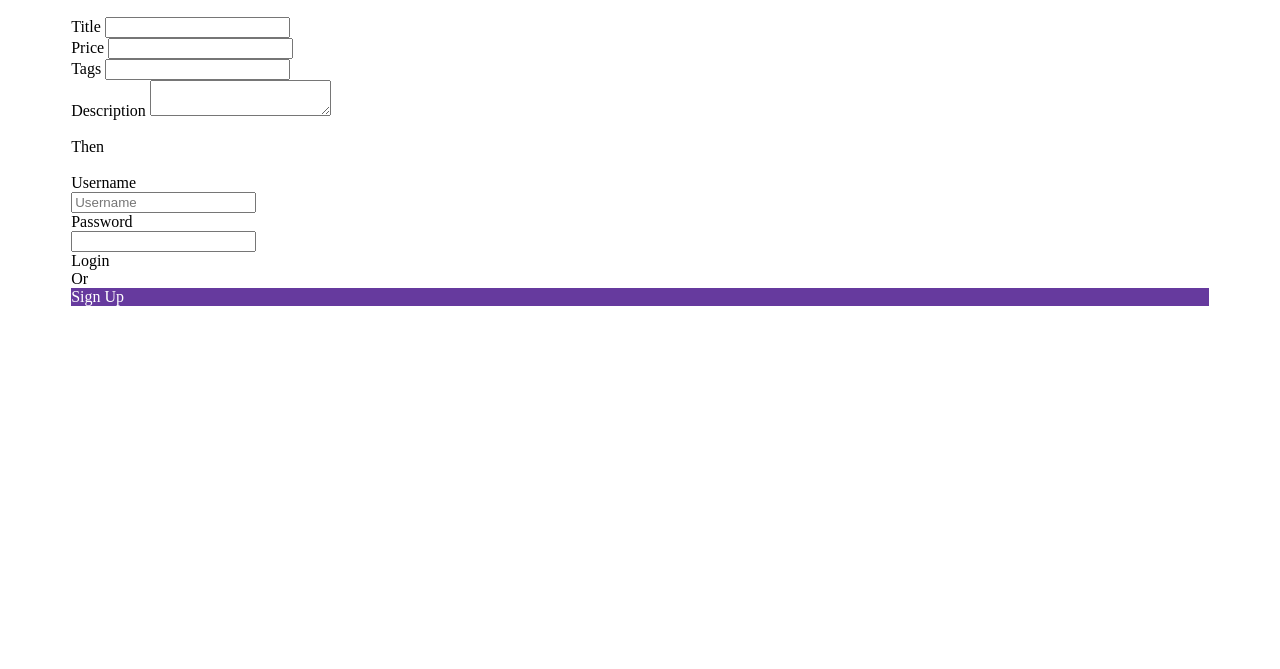
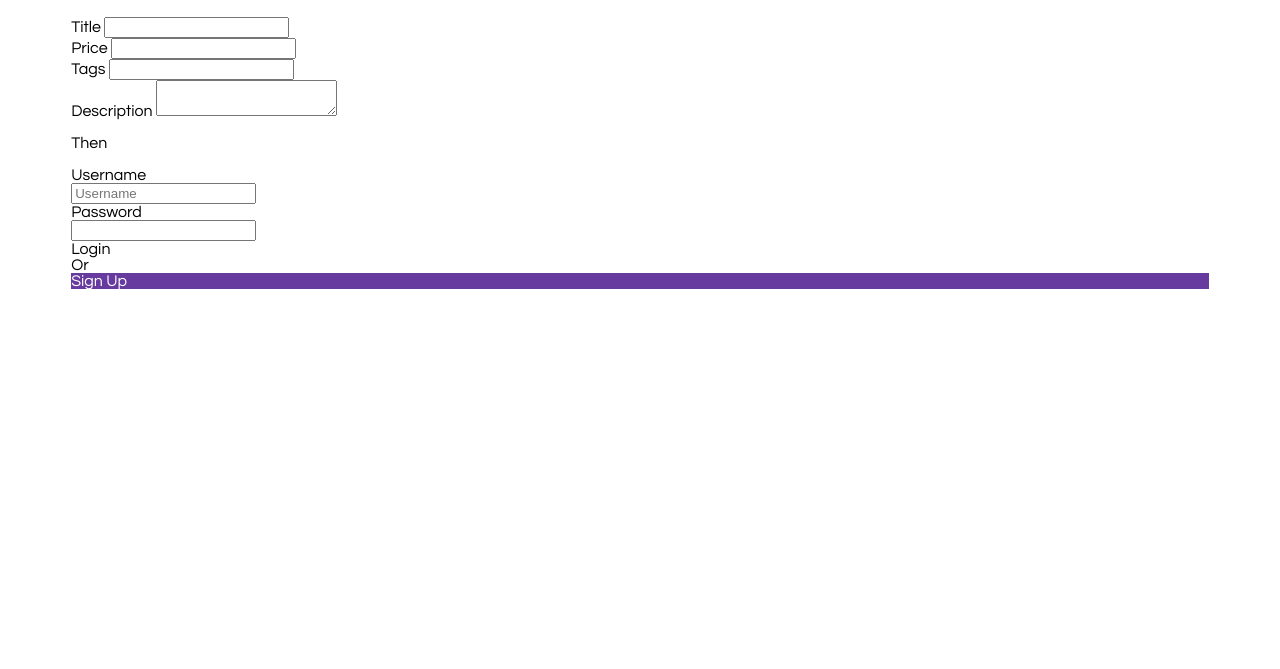
Before and after one commit to dwolner/sf-publish, a plain HTML site: page index.html in a window 1280 px wide. Shown: the part 131-800 px from the top of the page. Drawn offline with Linux system fonts and the light colour scheme.

Commit message:
Update index.html

```diff
--- a/index.html
+++ b/index.html
@@ -1,4 +1,10 @@
 <head>
+<style>
+  body {
+  font-family: 'Questrial', sans-serif;
+  font-size: 1em;
+}
+</style>
 <link href='http://fonts.googleapis.com/css?family=Questrial' rel='stylesheet' type='text/css'>
 </head>
 <div style="width: 100%; background-color: #7E53A9; padding: 1%; "><img src="http://platformpurple.com/wp-content/uploads/2013/05/platform-purple-logo-6-sm.png" alt="platformpurple.com" style="border-radius: 10px; width:10%; float; left;"><h1 style="color: #fff; text-align:center; float:left; ">Publish to Purple!</h1>
@@ -6,19 +12,19 @@
 <div style="width: 90%; margin: 0 auto; margin-top: 20px;">
 <div class="column">
 <div class="ui form">
+  <div class="two fields">
   <div class="field">
     <label>Title</label>
     <input type="text">
   </div>
-  <div class="two fields">
   <div class="field">
     <label>Price</label>
     <input type="text">
   </div>
+  </div>
   <div class="field">
     <label>Tags</label>
     <input type="text">
-  </div>
   </div>
   <div class="field">
     <label>Description</label>
@@ -31,7 +37,7 @@
 </div>
 </div>
 <br>
-<div class"cloumn">
+<div class="cloumn">
 <div class="ui two column middle aligned relaxed grid basic segment">
   <div class="column">
     <div class="ui form segment">
```
